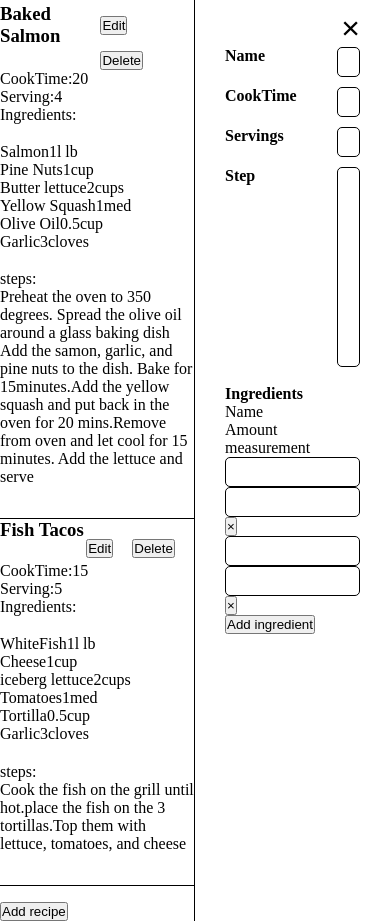
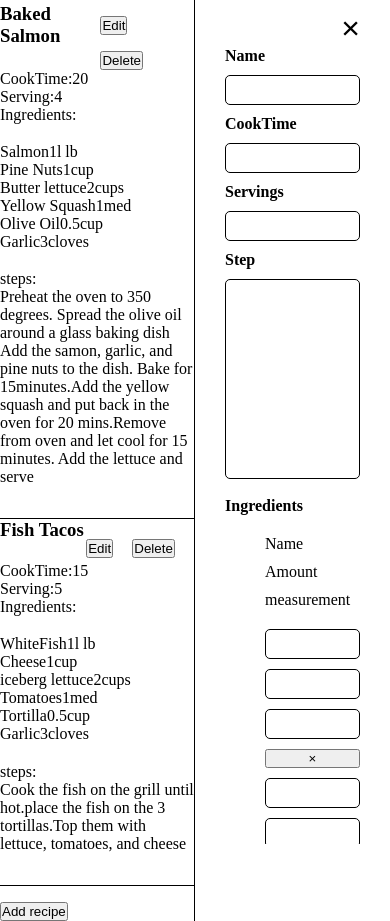
Before and after one commit to Gabriel-Andy/Food-app, a React (Create React App) app: page / in a window 390 px wide. Built offline with nearby package versions, Linux system fonts and the light colour scheme.

Commit message:
I am done with the recipeedit

```diff
--- a/src/RecipeIngredientEdit.js
+++ b/src/RecipeIngredientEdit.js
@@ -5,6 +5,7 @@ export default function RecipeIngredientEdit() {
     <>
       <input type="text" className="recipe-edit__input" />
       <input type="text" className="recipe-edit__input" />
+      <input type="text" className="recipe-edit__input" />
       <button className="btn btn-danger">&times;</button>
     </>
   );
--- a/src/recipe-edit.css
+++ b/src/recipe-edit.css
@@ -10,7 +10,6 @@
 }
 .recipe-edit__remove-button-container {
   text-align: end;
-
 }
 .recipe-edit__remove-button {
   padding: 0;
@@ -41,3 +40,20 @@ textarea.recipe-edit__input {
   resize: none;
   height: 200px;
 }
+.recipe-edit__ingredient-grid {
+  display: grid;
+  grid-template-columns: repeat(4, auto);
+  gap: 10px;
+  margin-top: 20px;
+  margin-left: 40px;
+}
+.recipe-edit__add-ingredient-btn-container {
+  margin-top: 20px;
+  text-align: center;
+}
+@media (max-width: 1000px) {
+  .recipe-edit__details-grid,
+  .recipe-edit__ingredient-grid {
+    grid-template-columns: 1fr;
+  }
+}
```
